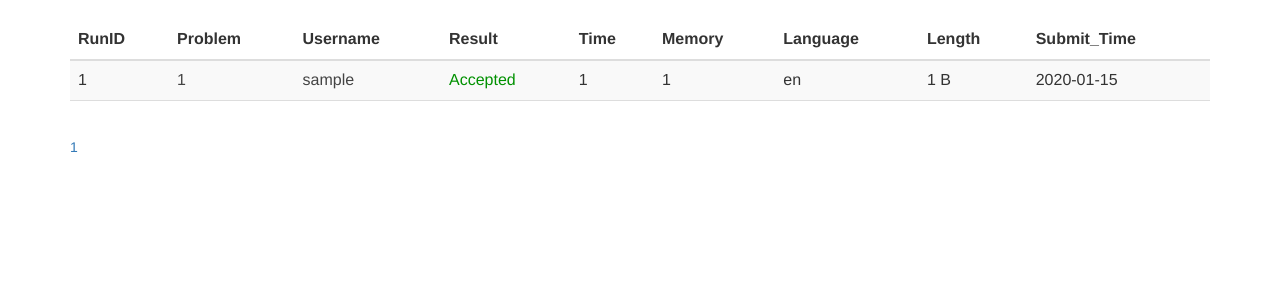
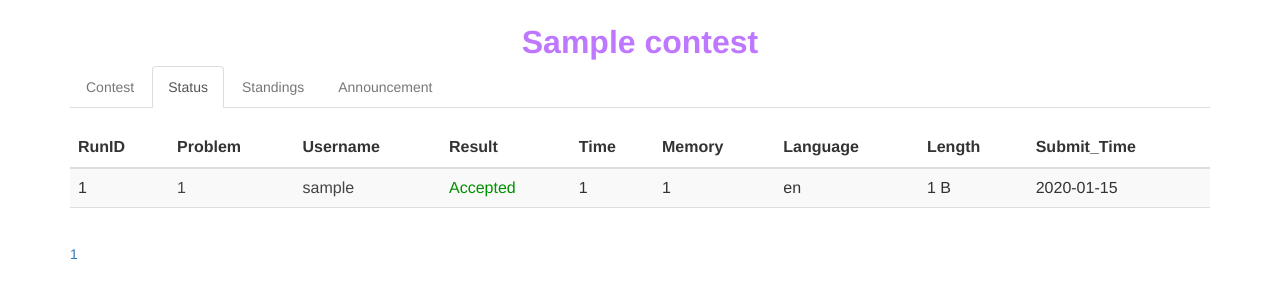
Before and after one commit to KuribohG/mfpoj, a Django app: page /contest/1/status/ in a window 1280 px wide. Shown: the part 72-372 px from the top of the page. Run offline with Django 3.2, Linux system fonts and the light colour scheme; tables that the repository leaves empty hold one stand-in row (values such as "Sample post"); some libraries are stand-ins or nearby versions.

Commit message:
fix contest header

```diff
--- a/contest/views.py
+++ b/contest/views.py
@@ -1,3 +1,5 @@
+import time
+
 from django.shortcuts import render
 from django.http import HttpResponse, HttpResponseRedirect
 
@@ -76,11 +78,14 @@ def contest_submit(request, **kwargs):
             waiting.save()
         return HttpResponseRedirect('/contest/'+str(contest_id)+'/status')
 
+    contest = Contest.objects.get(pk=contest_id)
     context = {
+        'contest': contest,
         'contest_id': contest_id,
         'problem_id_letter': problem_id_letter,
         'logined': 1,
         'name': request.session['username'],
+        'page_name': 'submit',
     }
     return render(request, 'contest_submit.html', context)
 
@@ -94,6 +99,7 @@ def contest(request, contest_id):
         'problem_list': problem_list,
         'logined': int(logined),
         'name': request.session['username'] if logined else '',
+        'page_name': 'contest',
     }
 
     return render(request, 'contest.html', context)
@@ -122,10 +128,12 @@ def contest_status(request, contest_id):
     logined = 'username' in request.session.keys()
 
     context = {
+        'contest': contest,
         'contest_id': contest_id,
         'submission_list': submission_list,
         'logined': int(logined),
         'name': request.session['username'] if logined else '',
+        'page_name': 'status',
     }
     return render(request, 'contest_status.html',context)
 
@@ -142,11 +150,13 @@ def contest_problem(request, **kwargs):
     problem = Problem.objects.get(pk=real_id)
 
     context = {
+        'contest': contest,
         'problem_id_letter':problem_id_letter,
         'contest_id': contest_id,
         'problem': problem,
         'logined': int(logined),
         'name': request.session['username'] if logined else '',
+        'page_name': 'problem',
     }
     return render(request, 'contest_problem.html', context)
 
--- a/templates/contest/contest.html
+++ b/templates/contest/contest.html
@@ -7,10 +7,9 @@
 
 <link href="../../static/css/style.css" rel="stylesheet" type="text/css" />
 {% include "header.html"%}
+{% include "contest/contest_header.html"%}
 <title>比赛 - {{contest.id}}</title>
 <div class="container">
-<center><b><font size=6 color=#BE77FF>{{contest.title}}</font></b></center>
-{% include "contest/contest_header.html"%}
 <table class="table table-striped m-b-none">
       <thead>
         <tr>
--- a/templates/contest/contest_header.html
+++ b/templates/contest/contest_header.html
@@ -1,19 +1,32 @@
-<div class="row clearfix">
-	<div class="col-md-5 column">
-		<nav class="navbar navbar-default" role="navigation">
-			<div class="collapse navbar-collapse" id="bs-example-navbar-collapse-1">
-				<ul class="nav navbar-nav">
-					<li>
-						 <a href="">Contest</a>
-					</li>
-					<li>
-						 <a href="status/">Status</a>
-					</li>
-					<li>
-						 <a href="ranklist/">Ranklist</a>
+<center><b><font size=6 color=#BE77FF>{{contest.title}}</font></b></center>
 
-				</ul>
-			</div>
-		</nav>
+<div class="container">
+<div class="text-center">
+	<div class="uoj-click-zan-block" data-id="32" data-type="C" data-val="0" data-cnt="109"></div></div>
+<div class="row">
+		<div class="col-sm-12">
+			<ul class="nav nav-tabs" role="tablist">
+
+{% if page_name == "contest" %}<li class="active">{% else %}<li>{% endif %}<a href="/contest/{{contest.id}}/" role="tab">{% if page_name == "contest" %}<font>{% else %}<font color=#777>{% endif %}
+			Contest</font></a></li>
+
+{% if page_name == "status" %}<li class="active">{% else %}<li>{% endif %}<a href="/contest/{{contest.id}}/status/" role="tab">{% if page_name == "status" %}<font>{% else %}<font color=#777>{% endif %}
+			Status</font></a></li>
+
+{% if page_name == "standings" %}<li class="active">{% else %}<li>{% endif %}<a href="/contest/{{contest.id}}/standings/" role="tab">{% if page_name == "standings" %}<font>{% else %}<font color=#777>{% endif %}
+			Standings</font></a></li>
+
+{% if page_name == "announcement" %}<li class="active">{% else %}<li>{% endif %}<a href="/contest/{{contest.id}}/announcement/" role="tab">{% if page_name == "announcement" %}<font>{% else %}<font color=#777>{% endif %}
+			Announcement</font></a></li>
+
+			</ul>
+<div class="top-buffer-md">
+	<div class="table-responsive">
+		<table class="table table-bordered table-hover table-striped table-text-center">
+			<thead>
+
+			</tbody>
+		</table>
 	</div>
 </div>
+</div>
--- a/templates/contest/contest_problem.html
+++ b/templates/contest/contest_problem.html
@@ -6,6 +6,7 @@
 </style>
 <link href="../../../../static/css/style.css" rel="stylesheet" type="text/css" />
 {% include "header.html"%}
+{% include "contest/contest_header.html"%}
 <title>题目描述 - {{contest_id}}{{problem_id_letter}}</title>
 <div class="container">
 	<div class="row clearfix">
--- a/templates/contest/contest_status.html
+++ b/templates/contest/contest_status.html
@@ -4,6 +4,7 @@
 </style>
 <link href="../../../static/css/style.css" rel="stylesheet" type="text/css" />
 {% include "header.html"%}
+{% include "contest/contest_header.html"%}
 <div class="container">
 <title>比赛提交 - {{contest_id}}</title>
 
--- a/templates/contest/contest_submit.html
+++ b/templates/contest/contest_submit.html
@@ -4,7 +4,9 @@
 </style>
 <link href="../../../../static/css/style.css" rel="stylesheet" type="text/css" />
 <title>提交 - {{contest_id}}{{problem_id_letter}}</title>
-<p>{% include "header.html"%}
+
+{% include "header.html"%}
+{% include "contest/contest_header.html"%}
   <form method="post" action="{% url 'contest_submit' contest_id=contest_id problem_id=problem_id_letter%}">
 {% csrf_token %}</p>
 <p align="center">Problem ID:
@@ -21,4 +23,3 @@
   <textarea rows=30 name="source" cols="70"></textarea>
   <br />
   <input type="submit" value="Submit">
-</p>
```
